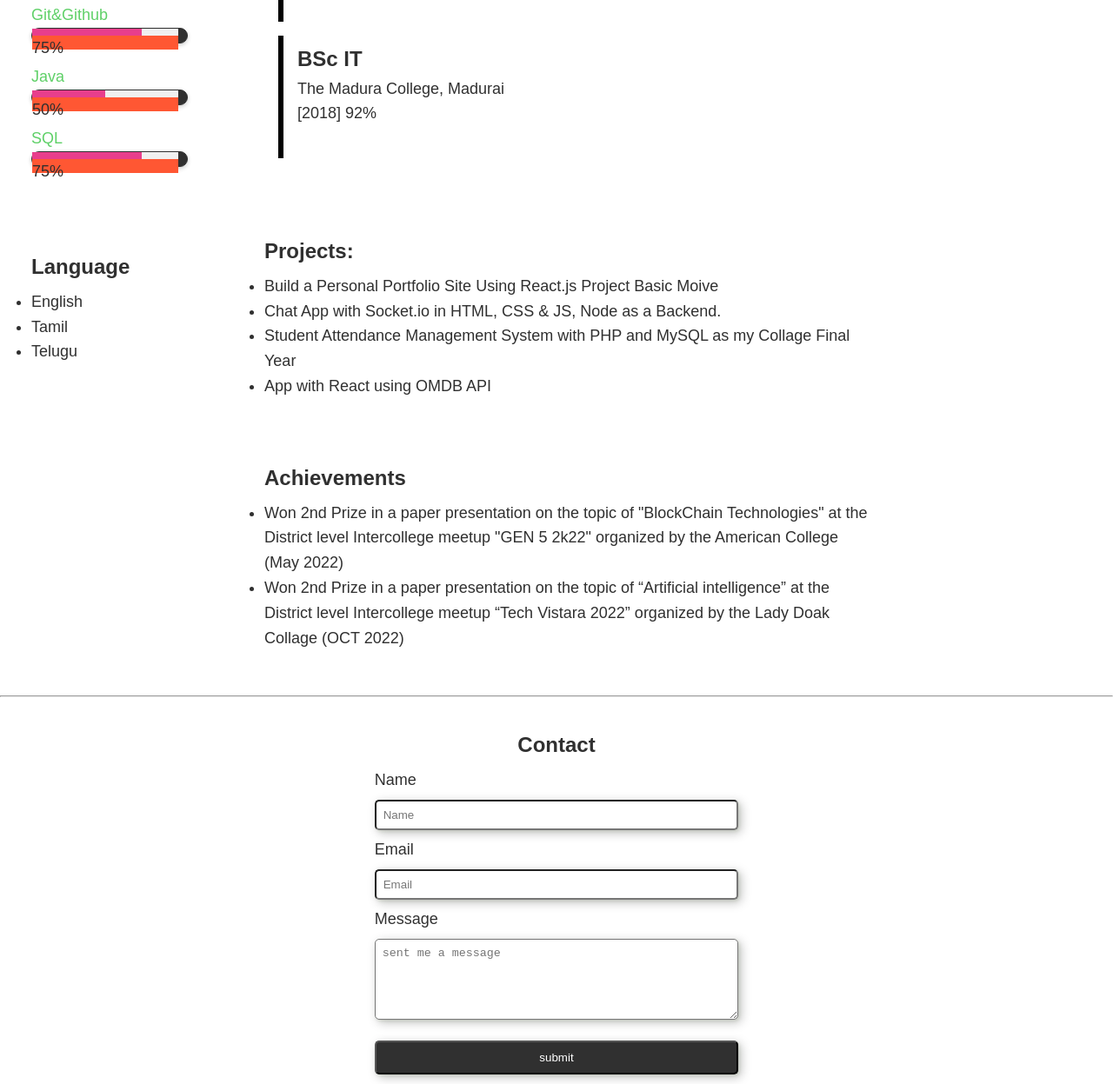
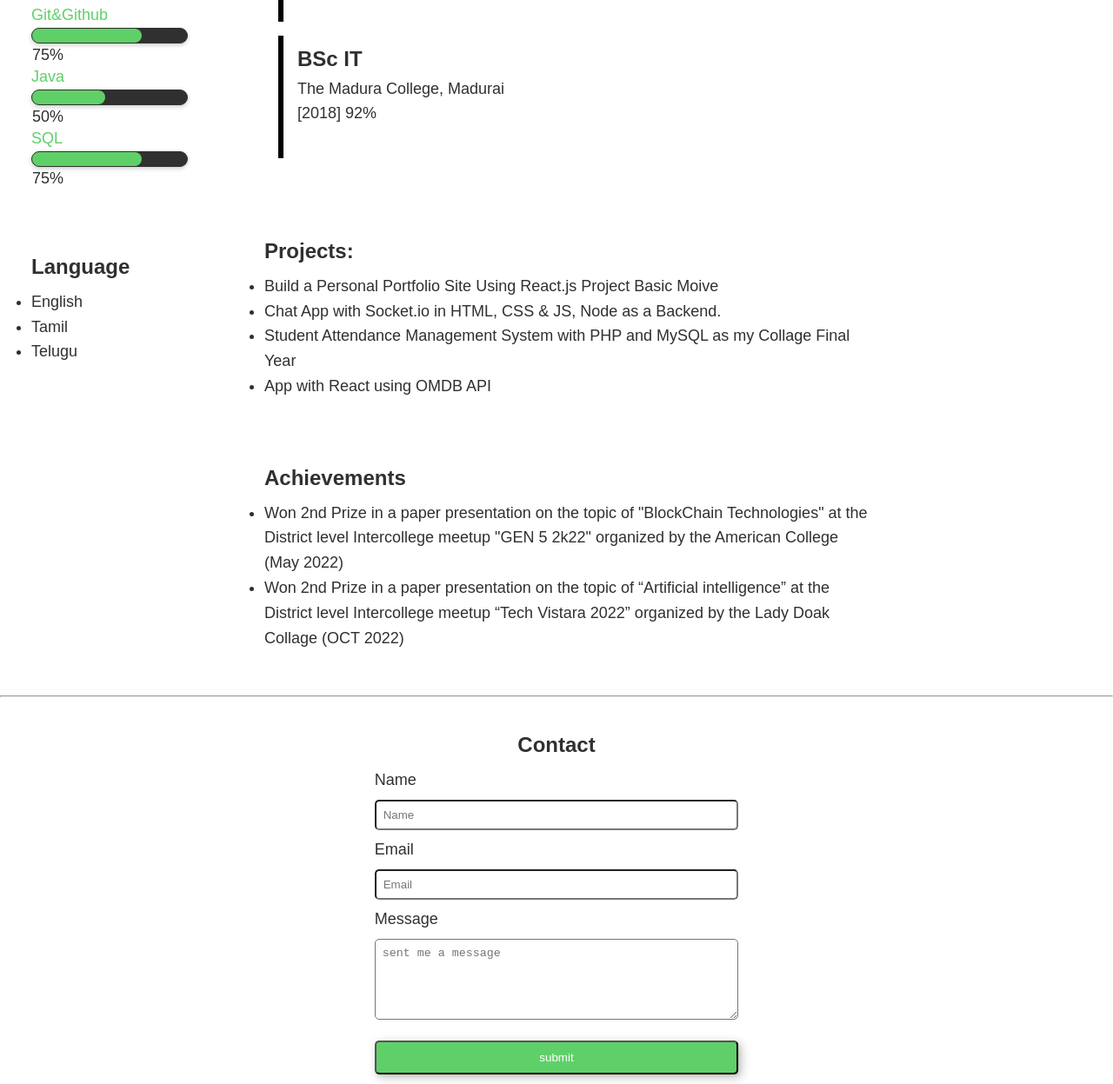
Before and after one commit to Vijayabaskar56/100x, a plain HTML site: page resumecss/index.html in a window 1280 px wide. Shown: the part 763-2010 px from the top of the page at 87% size. Drawn offline with Linux system fonts and the light colour scheme.

Commit message:
with css complted

```diff
--- a/resumecss/style.css
+++ b/resumecss/style.css
@@ -115,20 +115,21 @@ progress {
 }
 
 progress::after {
-  content: "";
   content: attr(value) "%";
-  display: block;
+  display: inline;
   height: 100%;
-  width: attr(value) %;
+  /* width: attr(value) %; */
   transform: translateY(-50%);
-  background-color: #ff5733;
+  /* background-color: #ff5733; */
 }
 
 progress::-webkit-progress-value {
-  background-color: #e83e8c; /* Pink fill color */
+  background-color: var(--clr-accent); /* Pink fill color */
+  border-radius: 11px;
 }
 progress::-webkit-progress-bar {
-  background-color: #f0f0f0; /* Gray background for the bar */
+  background-color: #303030;
+  border-radius: 11px;
 }
 
 /* layout */
@@ -172,19 +173,18 @@ textarea {
   padding: 0.5rem;
   margin: 0.5rem 0rem;
   border-radius: 5px;
-  box-shadow: var(--bs);
+  /* box-shadow: var(--bs); */
 }
 
 #btn {
   width: 100%;
   margin: 0.5rem 0rem;
   padding: 0.6rem;
-  background-color: var(--clr-dark);
+  background-color: var(--clr-accent);
   color: var(--clr-light);
   border-radius: 5px;
   /* box-shadow: 0 2px 5px rgba(0, 0, 0, 0.2); */
   box-shadow: var(--bs);
-
 }
 
 footer {
```
